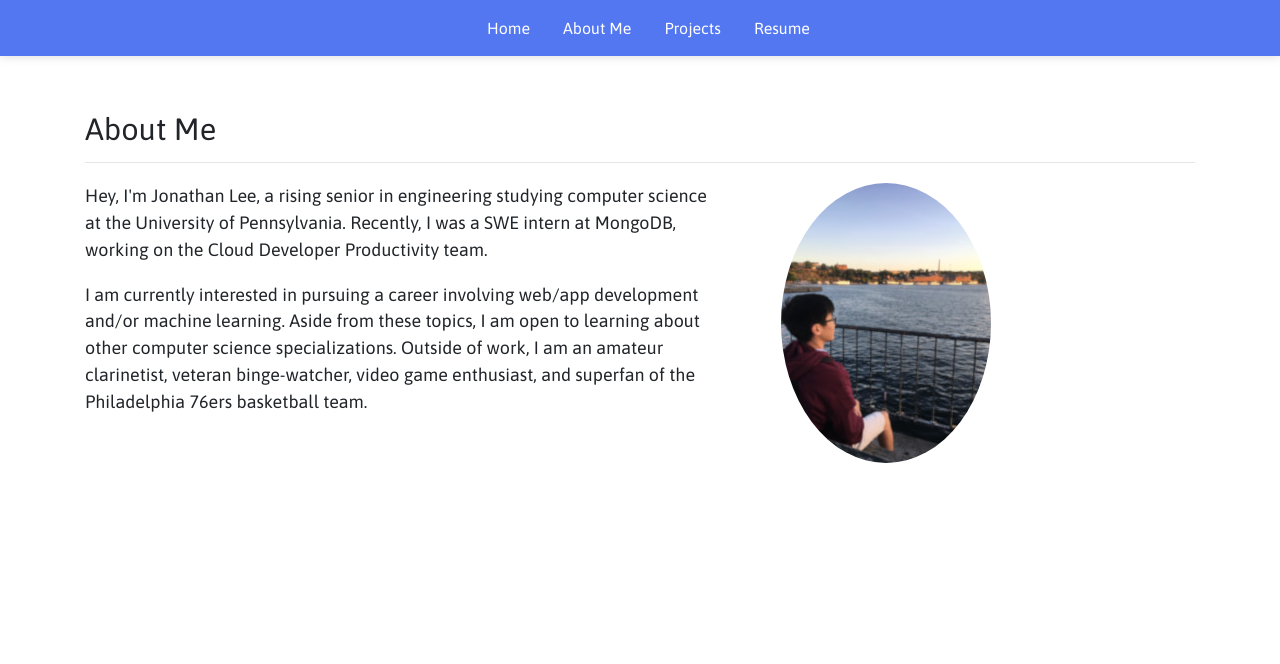
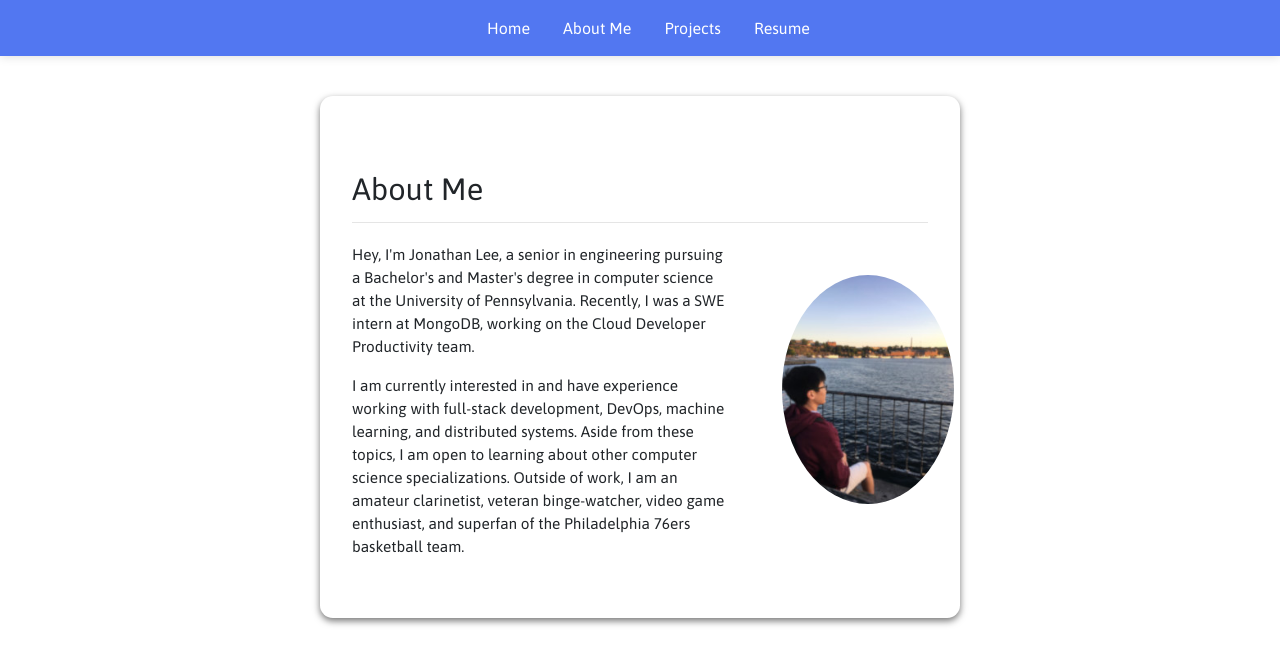
Before and after one commit to jonatlee/jonatlee.github.io, a React (Create React App) app: page /#/about in a window 1280 px wide. Shown: the top 664 px of the page. Built offline with nearby package versions, Linux system fonts and the light colour scheme.

Commit message:
update site

```diff
--- a/src/components/pages/About.js
+++ b/src/components/pages/About.js
@@ -4,24 +4,26 @@ import {Container, Row, Col, Image} from 'react-bootstrap';
 class About extends React.Component {
     render() {
         return (
-            <Container>
+            <Container className="about-container">
                 <div className="about-header">
                     About Me
                 </div>
                 <hr className="hline" />
                 <Row style={{marginTop: "0"}}>
-                    <Col className="abt-left-col" xs={7}>
+                    <Col className="abt-left-col" xs={8}>
                         <div className="about-text p1">
-                            Hey, I'm Jonathan Lee, a rising senior in
-                            engineering studying computer science
+                            Hey, I'm Jonathan Lee, a senior in
+                            engineering pursuing a Bachelor's
+                            and Master's degree in computer science
                             at the University of Pennsylvania.
                             Recently, I was a SWE intern at MongoDB, working on the
                             Cloud Developer Productivity team.
                         </div>
                         <div className="about-text px">
-                            I am currently interested in pursuing a career involving web/app development
-                            and/or machine learning.
-                            Aside from these topics, I am open to learning about other computer science
+                            I am currently interested in and have experience working with
+                            full-stack development, DevOps, machine learning, and
+                            distributed systems. Aside from these topics,
+                            I am open to learning about other computer science
                             specializations. Outside of work, I am an amateur clarinetist,
                             veteran binge-watcher, video game enthusiast,
                             and superfan of the Philadelphia 76ers basketball team.
--- a/src/components/pages/Home.js
+++ b/src/components/pages/Home.js
@@ -13,6 +13,7 @@ class Home extends React.Component {
                     <Col className="col-left">
                         <Image
                             className="image-prof"
+                            bsPrefix="border"
                             src={require("../../assets/images/stock.jpg")}
                             roundedCircle
                             />
@@ -23,17 +24,17 @@ class Home extends React.Component {
                                 Hi, I'm Jonathan Lee.
                             </div>
                             <div className="desc-text">
-                                Rising senior @ UPenn studying CS
+                                Senior @ UPenn studying CS
                             </div>
                         </div>
                         <div className="links-container">
                             <a href="mailto:jonathanlee4577@gmail.com">
                                 <i className="fas fa-envelope-square fa-3x"></i>
                             </a>
-                            <a href="https://github.com/jonatlee">
+                            <a href="https://github.com/jonatlee" target="_blank">
                                 <i className="fab fa-github-square fa-3x"></i>
                             </a>
-                            <a href="https://www.linkedin.com/in/jonathan-lee-807ba8159">
+                            <a href="https://www.linkedin.com/in/jonathan-lee-807ba8159" target="_blank">
                                 <i className="fab fa-linkedin fa-3x"></i>
                             </a>
                         </div>
--- a/src/components/pages/styles/about.css
+++ b/src/components/pages/styles/about.css
@@ -1,3 +1,15 @@
+.about-container {
+    background-color: #FFFFFF;
+    box-shadow: 0 3px 7px #777;
+    max-width: 50vw;
+    border-radius: 1vw;
+    padding-left: 2.5vw;
+    padding-right: 2.5vw;
+    padding-top: 2.5vh;
+    padding-bottom: 2.5vh;
+    margin-top: 5vh;
+}
+
 .about-header {
     margin-top: 50px;
     font-size: 2.4vw;
@@ -9,15 +21,16 @@
 }
 
 .about-text {
-    font-size: 1.4vw;
+    font-size: 1.2vw;
 }
 
 .px {
-    margin-top: 1.4vw;
+    margin-top: 1.2vw;
 }
 
 .image-abt {
-    margin-left: 7%;
+    margin-top: 4vh;
+    margin-left: 2vw;
     max-height: 100%;
     max-width: 100%;
 }
--- a/src/components/pages/styles/home.css
+++ b/src/components/pages/styles/home.css
@@ -3,13 +3,14 @@
     padding-left: 0px;
     padding-right: 0px;
     box-shadow: 0 3px 7px #777;
-    max-height: 90%;
-    max-width: 72%;
-    -webkit-animation: fadein 3s; /* Safari, Chrome and Opera > 12.1 */
-    -moz-animation: fadein 3s; /* Firefox < 16 */
-    -ms-animation: fadein 3s; /* Internet Explorer */
-    -o-animation: fadein 3s; /* Opera < 12.1 */
-    animation: fadein 3s;
+    max-height: 90vh;
+    max-width: 50vw;
+    border-radius: 1vw;
+    -webkit-animation: fadein 2s; /* Safari, Chrome and Opera > 12.1 */
+    -moz-animation: fadein 2s; /* Firefox < 16 */
+    -ms-animation: fadein 2s; /* Internet Explorer */
+    -o-animation: fadein 2s; /* Opera < 12.1 */
+    animation: fadein 2s;
 }
 
 @keyframes fadein {
@@ -58,7 +59,7 @@
 }
 
 .desc-head {
-    font-size: 3.42vw;
+    font-size: 2.4vw;
     font-weight: bold;
 }
 
```
Also changed, not shown: 1 other file (tests, documents, lock files or other folders).
